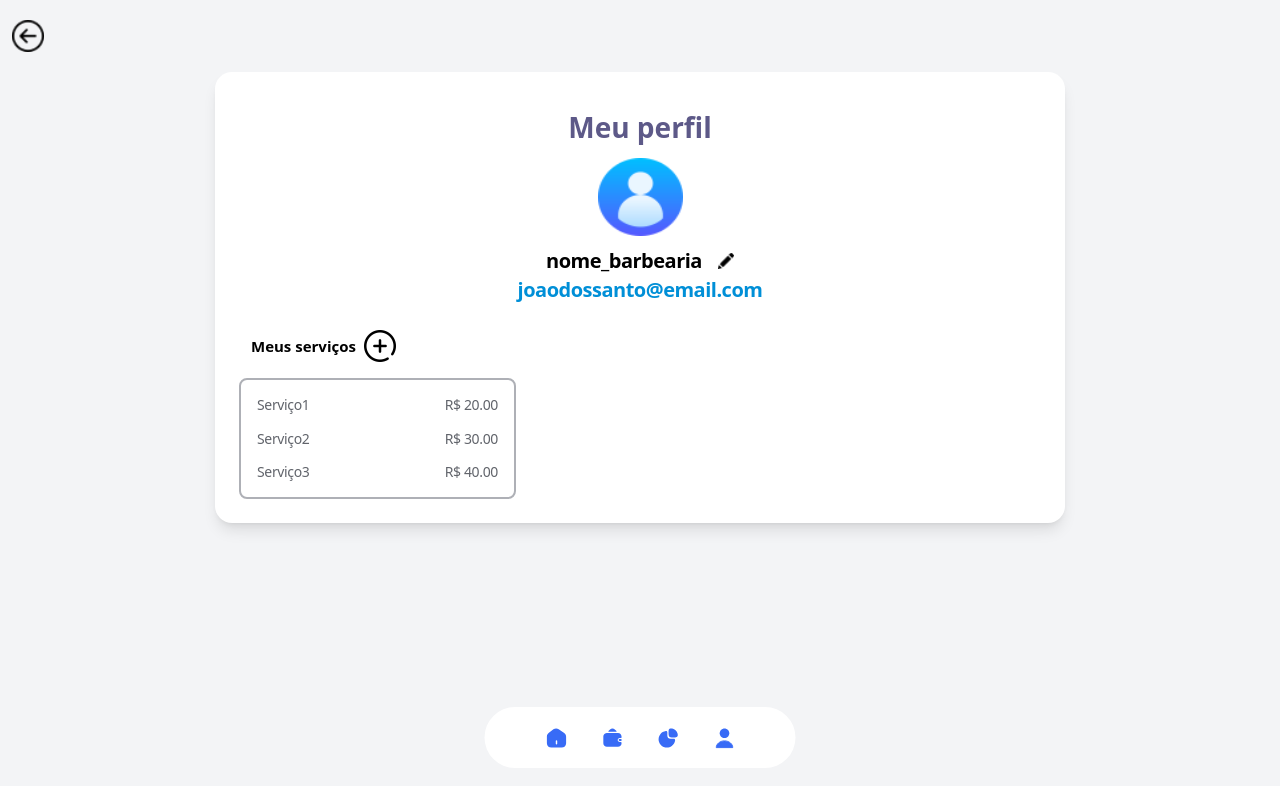
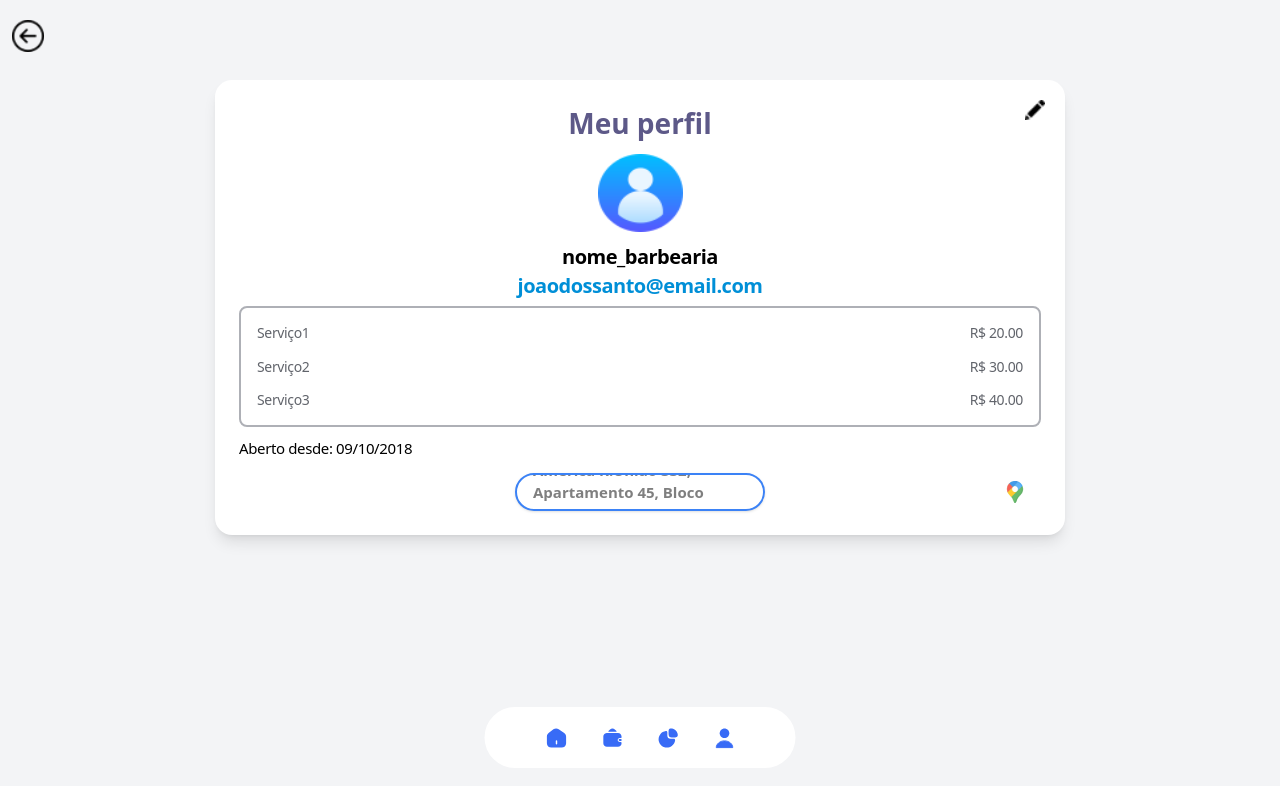
Before and after one commit to rafascampelo/frontend-da-onwave, a Next.js app: page /UserProfile in a window 1280 px wide. Shown: the top 786 px of the page. Built offline with nearby package versions, Linux system fonts and the light colour scheme.

Commit message:
tamo indo na fé de deus

```diff
--- a/src/app/(homepages)/UserProfile/page.jsx
+++ b/src/app/(homepages)/UserProfile/page.jsx
@@ -4,21 +4,26 @@ import Link from "next/link";
 export default function UserProfile() {
   return (
     <>
-      <Link href={"/"}>
+      <div className="min-h-screen flex flex-col bg-gray-100">
+        {/* Link para voltar */}
+        <div className="fixed top-5 left-3">
+          <Link href="/">
             <Image
               src="/voltar.png"
               alt="Onwave Logo"
-          className="dark:invert relative left-3 top-5 pb-10"
+              className="dark:invert pb-2"
               width={32}
               height={32}
               priority
             />
           </Link>
-      <div className="flex justify-center items-start h-[100px]">
-        {/* Card com bordas arredondadas */}
+        </div>
+
+        {/* Conteúdo com scroll separado */}
+        <div className="flex-1 mt-20 flex justify-center items-start overflow-y-auto pb-6">
           <div className="bg-white rounded-[17px] w-[90%] max-w-[850px] p-6 shadow-lg relative">
             {/* Título "Meu perfil" */}
-          <span className="text-center text-[#5d5988] text-[28px] font-extrabold leading-[38px] block pt-3 pb-3">
+            <span className="text-center text-[#5d5988] text-[28px] font-extrabold leading-[38px] block pb-3">
               Meu perfil
             </span>
 
@@ -31,66 +36,85 @@ export default function UserProfile() {
               />
             </div>
 
-          {/* Nome da barbearia e botão editar */}
-          <div className="flex justify-center items-center">
-            <span className="text-black pr-4 text-[20px] font-semibold leading-tight tracking-tight">
+            {/* Nome da barbearia */}
+            <div className="flex justify-center items-center pb-1">
+              <span className="text-black text-[20px] font-semibold leading-tight tracking-tight">
                 nome_barbearia
               </span>
-            <Link href="/">
-              <img src="/editar.png" alt="editar" className="w-4 h-4" />
-            </Link>
             </div>
 
             {/* E-mail */}
-          <span className="text-[#008fd7] block text-center pt-1 text-[20px] font-semibold leading-tight tracking-tight">
+            <span className="text-[#008fd7] block text-center pb-2 text-[20px] font-semibold leading-tight tracking-tight">
               joaodossanto@email.com
             </span>
 
-          {/* "Meus serviços" e botão adicionar */}
-          <div className="flex flex-row relative left-3 mt-6 items-center pb-3">
-            <span className="text-black text-[15px] font-bold leading-[14px] pr-1">
-              Meus serviços
-            </span>
-            <button className="h-10 w-10 flex items-center justify-center">
-              <Image
-                src="/plus.png"
-                alt="Adicionar serviços"
-                width={32}
-                height={32}
-              />
-            </button>
-          </div>
-
-          <div className="w-[277px] h-auto py-2 bg-white rounded-lg border-2 border-[#aeb0b6] inline-flex">
+            {/* Tabela de serviços */}
+            <div className="w-full py-2 bg-white rounded-lg border-2 border-[#aeb0b6] inline-flex">
               <table className="w-full table-auto">
                 <tbody>
                   <tr>
-                  <td className="w-60 px-4 py-2 text-[#61646b] text-sm font-normal leading-tight tracking-tight">
+                    <td className="px-4 py-2 text-[#61646b] text-sm font-normal leading-tight tracking-tight">
                       Serviço1
                     </td>
-                  <td className="w-60 px-4 py-2 text-[#61646b] text-sm font-normal leading-tight tracking-tight text-right">
+                    <td className="px-4 py-2 text-[#61646b] text-sm font-normal leading-tight tracking-tight text-right">
                       R$ 20.00
                     </td>
                   </tr>
                   <tr>
-                  <td className="w-60 px-4 py-2 text-[#61646b] text-sm font-normal leading-tight tracking-tight">
+                    <td className="px-4 py-2 text-[#61646b] text-sm font-normal leading-tight tracking-tight">
                       Serviço2
                     </td>
-                  <td className="w-60 px-4 py-2 text-[#61646b] text-sm font-normal leading-tight tracking-tight text-right">
+                    <td className="px-4 py-2 text-[#61646b] text-sm font-normal leading-tight tracking-tight text-right">
                       R$ 30.00
                     </td>
                   </tr>
                   <tr>
-                  <td className="w-60 px-4 py-2 text-[#61646b] text-sm font-normal leading-tight tracking-tight">
+                    <td className="px-4 py-2 text-[#61646b] text-sm font-normal leading-tight tracking-tight">
                       Serviço3
                     </td>
-                  <td className="w-60 px-4 py-2 text-[#61646b] text-sm font-normal leading-tight tracking-tight text-right">
+                    <td className="px-4 py-2 text-[#61646b] text-sm font-normal leading-tight tracking-tight text-right">
                       R$ 40.00
                     </td>
                   </tr>
                 </tbody>
               </table>
             </div>
+
+            {/* Botão editar */}
+            <button className="absolute right-5 top-5">
+              <Image
+                src="/editar.png"
+                alt="editarfinanças"
+                width={20}
+                height={20}
+              />
+            </button>
+
+            {/* Data de abertura */}
+            <span className="text-black text-[15px] mt-3 font-normal leading-tight tracking-tight block">
+              Aberto desde: 09/10/2018
+            </span>
+
+            {/* Endereço mostrado em uma div com truncamento e espaço reservado para imagem */}
+            <div className="mt-4 flex justify-center relative">
+              <div
+                className="w-[300px] h-[38px] bg-white rounded-[19px] text-black/50
+    text-[15px] font-bold pl-4 pr-12 mx-2 shadow border-2 border-blue-500
+    flex items-center overflow-hidden max-w-[250px] text-ellipsis"
+              >
+                São Paulo Jardim América R.União 332, Apartamento 45, Bloco 2,
+                Próximo à Praça Central
+              </div>
+              <div className="absolute right-4 top-1/2 transform -translate-y-1/2 pointer-events-none">
+                <Image
+                  src="/maps.png"
+                  alt="Localização"
+                  width={20}
+                  height={20}
+                />
+              </div>
+            </div>
+          </div>
         </div>
       </div>
     </>
```
Lines whose indentation alone changed are shown as unchanged.
